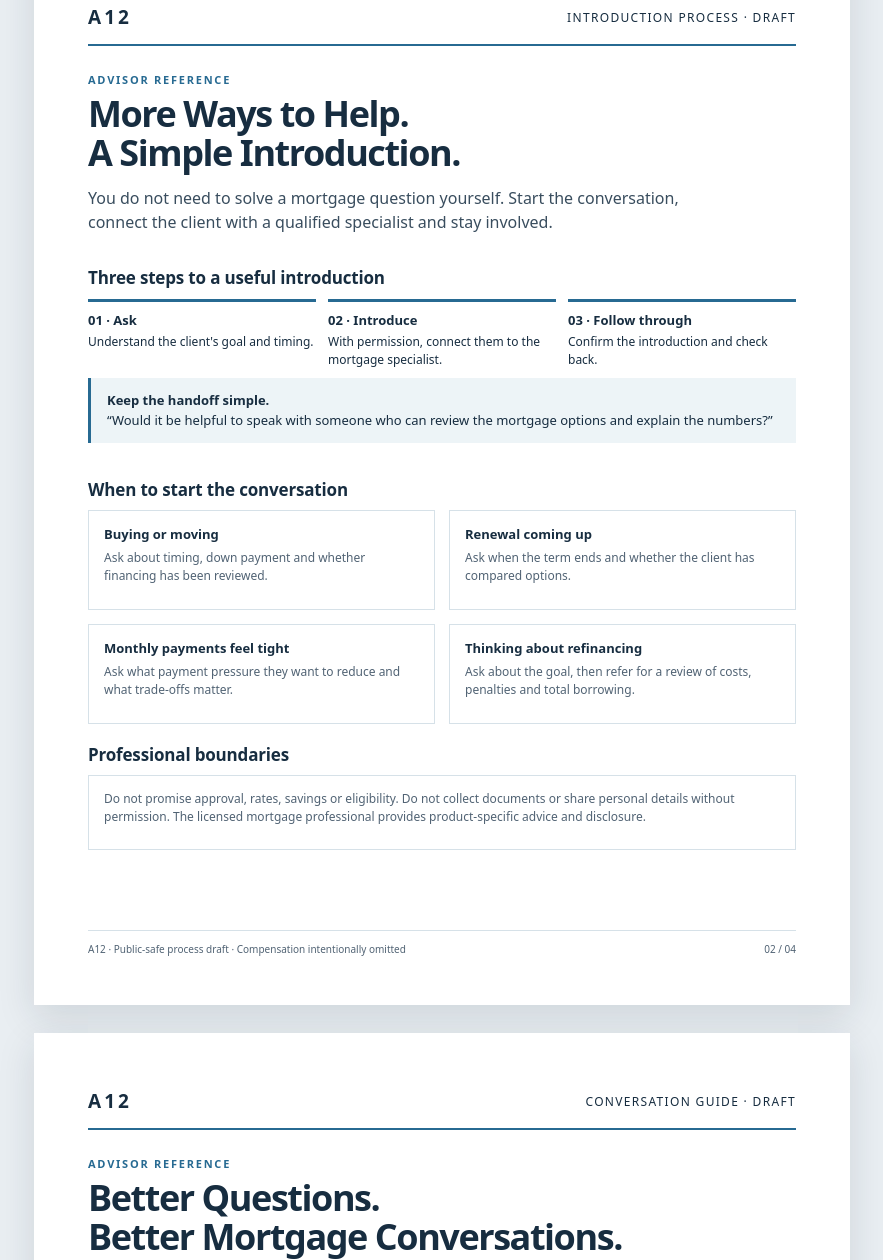
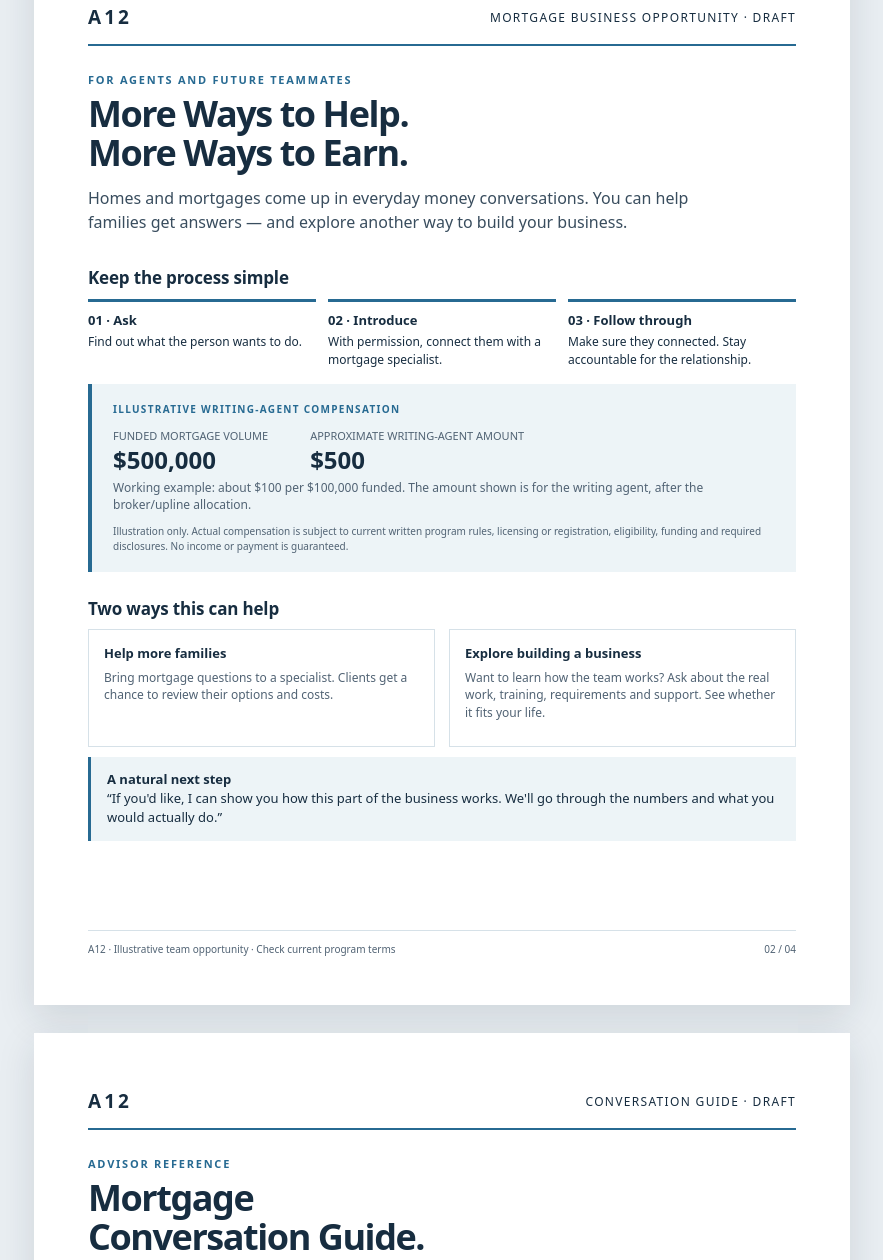
Before and after one commit to advisorpages/sandbox, a plain HTML site: page index.html in a window 1280 px wide. Shown: the part 1219-2479 px from the top of the page, without its empty margins (198-1081 px from the left). Drawn offline with Linux system fonts and the light colour scheme.

Commit message:
Restore agent earnings and recruiting purpose in Page 2 without changing the four-page structure

```diff
--- a/index.html
+++ b/index.html
@@ -18,7 +18,7 @@
 @media screen{.sheet{zoom:var(--preview-zoom,1)}}
 @media print{@page{size:letter;margin:0}html,body{background:#fff!important;margin:0;padding:0}.toolbar{display:none!important}.pages{padding:0}.sheet{zoom:1!important;width:8.5in;height:11in;box-shadow:none;margin:0;break-after:page;page-break-after:always}.sheet:last-child{break-after:auto;page-break-after:auto}*{-webkit-print-color-adjust:exact;print-color-adjust:exact}}
 </style></head><body>
-<div class="toolbar"><div><strong>A12 Mortgage Conversation Kit</strong><p>Four-page portrait proof · Public-safe design draft · Not approved for distribution</p></div><button onclick="window.print()">Print / Save PDF</button></div>
+<div class="toolbar"><div><strong>A12 Mortgage Conversation Kit</strong><p>Four-page portrait proof · Development draft · Review before distribution</p></div><button onclick="window.print()">Print / Save PDF</button></div>
 <main class="pages">
 <section class="sheet" data-page="1"><div class="brand"><strong>A12</strong><span>Mortgage solutions</span></div><div class="kicker">Start with your goals</div><h1>Your Mortgage.<br>More Options.</h1><p class="lead">Buying a home, renewing or looking for more room in your budget? A conversation about your mortgage can help you understand your choices.</p>
 <h2>What are you looking to do?</h2><div class="grid">
@@ -27,13 +27,13 @@
 <div class="figure"><div class="figure-label">Illustrative cash-flow scenario</div><div class="compare"><div><span>BEFORE</span><strong>$3,500/mo</strong></div><div><span>AFTER</span><strong>$2,800/mo</strong></div></div><div class="big">$700/month</div><div class="sub">$8,400 per year in lower monthly payments — not necessarily lower total costs.</div><p class="note">Example only; not a quote or guaranteed result. Figures are hypothetical and require verified loan balance, rates, amortization, fees and penalties. Refinancing may extend repayment and increase total interest paid.</p></div>
 <h2>What happens next?</h2><div class="steps"><div class="step"><b>01 · Tell us your goal</b>What would you like to improve?</div><div class="step"><b>02 · Meet a specialist</b>Review your situation and options.</div><div class="step"><b>03 · Compare the costs</b>Understand payments, fees and trade-offs.</div></div>
 <div class="footer"><span>A12 · Design draft · Not a mortgage offer</span><span>01 / 04</span></div></section>
-<section class="sheet" data-page="2"><div class="brand"><strong>A12</strong><span>Introduction process · Draft</span></div><div class="kicker">Advisor reference</div><h1>More Ways to Help.<br>A Simple Introduction.</h1><p class="lead">You do not need to solve a mortgage question yourself. Start the conversation, connect the client with a qualified specialist and stay involved.</p>
-<h2>Three steps to a useful introduction</h2><div class="steps"><div class="step"><b>01 · Ask</b>Understand the client's goal and timing.</div><div class="step"><b>02 · Introduce</b>With permission, connect them to the mortgage specialist.</div><div class="step"><b>03 · Follow through</b>Confirm the introduction and check back.</div></div>
-<div class="band"><strong>Keep the handoff simple.</strong><br>“Would it be helpful to speak with someone who can review the mortgage options and explain the numbers?”</div>
-<h2>When to start the conversation</h2><div class="two-col"><div class="panel"><h3>Buying or moving</h3><p>Ask about timing, down payment and whether financing has been reviewed.</p></div><div class="panel"><h3>Renewal coming up</h3><p>Ask when the term ends and whether the client has compared options.</p></div><div class="panel"><h3>Monthly payments feel tight</h3><p>Ask what payment pressure they want to reduce and what trade-offs matter.</p></div><div class="panel"><h3>Thinking about refinancing</h3><p>Ask about the goal, then refer for a review of costs, penalties and total borrowing.</p></div></div>
-<h2>Professional boundaries</h2><div class="panel"><p>Do not promise approval, rates, savings or eligibility. Do not collect documents or share personal details without permission. The licensed mortgage professional provides product-specific advice and disclosure.</p></div>
-<div class="footer"><span>A12 · Public-safe process draft · Compensation intentionally omitted</span><span>02 / 04</span></div></section>
-<section class="sheet" data-page="3"><div class="brand"><strong>A12</strong><span>Conversation guide · Draft</span></div><div class="kicker">Advisor reference</div><h1>Better Questions.<br>Better Mortgage Conversations.</h1><p class="lead">The goal is not to pitch a mortgage. It is to find out whether a review would be useful.</p>
+<section class="sheet" data-page="2"><div class="brand"><strong>A12</strong><span>Mortgage business opportunity · Draft</span></div><div class="kicker">For agents and future teammates</div><h1>More Ways to Help.<br>More Ways to Earn.</h1><p class="lead">Homes and mortgages come up in everyday money conversations. You can help families get answers — and explore another way to build your business.</p>
+<h2>Keep the process simple</h2><div class="steps"><div class="step"><b>01 · Ask</b>Find out what the person wants to do.</div><div class="step"><b>02 · Introduce</b>With permission, connect them with a mortgage specialist.</div><div class="step"><b>03 · Follow through</b>Make sure they connected. Stay accountable for the relationship.</div></div>
+<div class="figure"><div class="figure-label">Illustrative writing-agent compensation</div><div class="compare"><div><span>FUNDED MORTGAGE VOLUME</span><strong>$500,000</strong></div><div><span>APPROXIMATE WRITING-AGENT AMOUNT</span><strong>$500</strong></div></div><div class="sub">Working example: about $100 per $100,000 funded. The amount shown is for the writing agent, after the broker/upline allocation.</div><p class="note">Illustration only. Actual compensation is subject to current written program rules, licensing or registration, eligibility, funding and required disclosures. No income or payment is guaranteed.</p></div>
+<h2>Two ways this can help</h2><div class="two-col"><div class="panel"><h3>Help more families</h3><p>Bring mortgage questions to a specialist. Clients get a chance to review their options and costs.</p></div><div class="panel"><h3>Explore building a business</h3><p>Want to learn how the team works? Ask about the real work, training, requirements and support. See whether it fits your life.</p></div></div>
+<div class="band"><strong>A natural next step</strong><br>“If you'd like, I can show you how this part of the business works. We'll go through the numbers and what you would actually do.”</div>
+<div class="footer"><span>A12 · Illustrative team opportunity · Check current program terms</span><span>02 / 04</span></div></section>
+<section class="sheet" data-page="3"><div class="brand"><strong>A12</strong><span>Conversation guide · Draft</span></div><div class="kicker">Advisor reference</div><h1>Mortgage<br>Conversation Guide.</h1><p class="lead">The goal is not to pitch a mortgage. It is to find out whether a review would be useful.</p>
 <h2>Start with one question</h2><div class="panel"><div class="question">“When is your mortgage coming up for renewal?”<small>Useful for homeowners who may not have reviewed alternatives.</small></div><div class="question">“Are you comfortable with your current monthly payments?”<small>Opens a conversation about cash flow without promising savings.</small></div><div class="question">“Any plans to move, renovate or make a large purchase?”<small>Helps clarify upcoming financing needs.</small></div><div class="question">“Have you looked at the full cost of refinancing?”<small>Creates room to discuss penalties, fees and repayment length.</small></div></div>
 <h2>Listen for the real goal</h2><div class="two-col"><div class="panel"><h3>“My renewal is coming.”</h3><p>“When is it due, and have you had a chance to compare your options?”</p></div><div class="panel"><h3>“I'm paying too much.”</h3><p>“Is the main concern the monthly payment or the overall cost?”</p></div><div class="panel"><h3>“I'm just looking.”</h3><p>“Of course. Would a no-pressure review help you understand what's available?”</p></div><div class="panel"><h3>“I already have a broker.”</h3><p>“That's good. Have they walked you through the total costs and alternatives?”</p></div></div>
 <h2>Close with a clear handoff</h2><div class="band">“If you'd like, I can introduce you to a mortgage specialist. They can review the numbers with you, and you can decide what makes sense.”</div>
@@ -45,7 +45,7 @@
 <div class="fields"><div class="field"><label>Target timeline / renewal date (if known)</label><div class="line"></div></div><div class="field"><label>Property type / intended use</label><div class="line"></div></div><div class="field"><label>Approximate property value (optional)</label><div class="line"></div></div><div class="field"><label>Approximate mortgage balance (optional)</label><div class="line"></div></div><div class="field"><label>Current monthly mortgage payment (optional)</label><div class="line"></div></div><div class="field"><label>Desired monthly payment / budget (optional)</label><div class="line"></div></div><div class="field"><label>Current mortgage rate / term (if known)</label><div class="line"></div></div><div class="field"><label>Existing lender / penalty known? (optional)</label><div class="line"></div></div></div>
 <h2>What matters most?</h2><div class="choices">□ Lower monthly payment &nbsp; □ Lower total cost &nbsp; □ Pay off sooner &nbsp; □ Access equity &nbsp; □ Flexibility</div>
 <h2>Notes / questions for the specialist</h2><div class="write-lines"></div>
-<h2>Introduction permission</h2><div class="choices">□ Client permits a specialist introduction by a mortgage specialist &nbsp;&nbsp; □ Not yet / follow up later</div>
+<h2>Introduction permission</h2><div class="choices">□ Yes, you may introduce me to a mortgage specialist &nbsp;&nbsp; □ Not yet / follow up later</div>
 <div class="fields"><div class="field"><label>Advisor / introducer</label><div class="line"></div></div><div class="field"><label>Next follow-up date</label><div class="line"></div></div></div>
 <p class="disclaimer">Do not record SIN, banking credentials, government ID numbers or sensitive financial documents on this worksheet. This is a preliminary conversation tool, not a mortgage application or consent to share data beyond the agreed introduction.</p>
 <div class="footer"><span>A12 · Blank worksheet · Handle completed forms securely</span><span>04 / 04</span></div></section>
```
